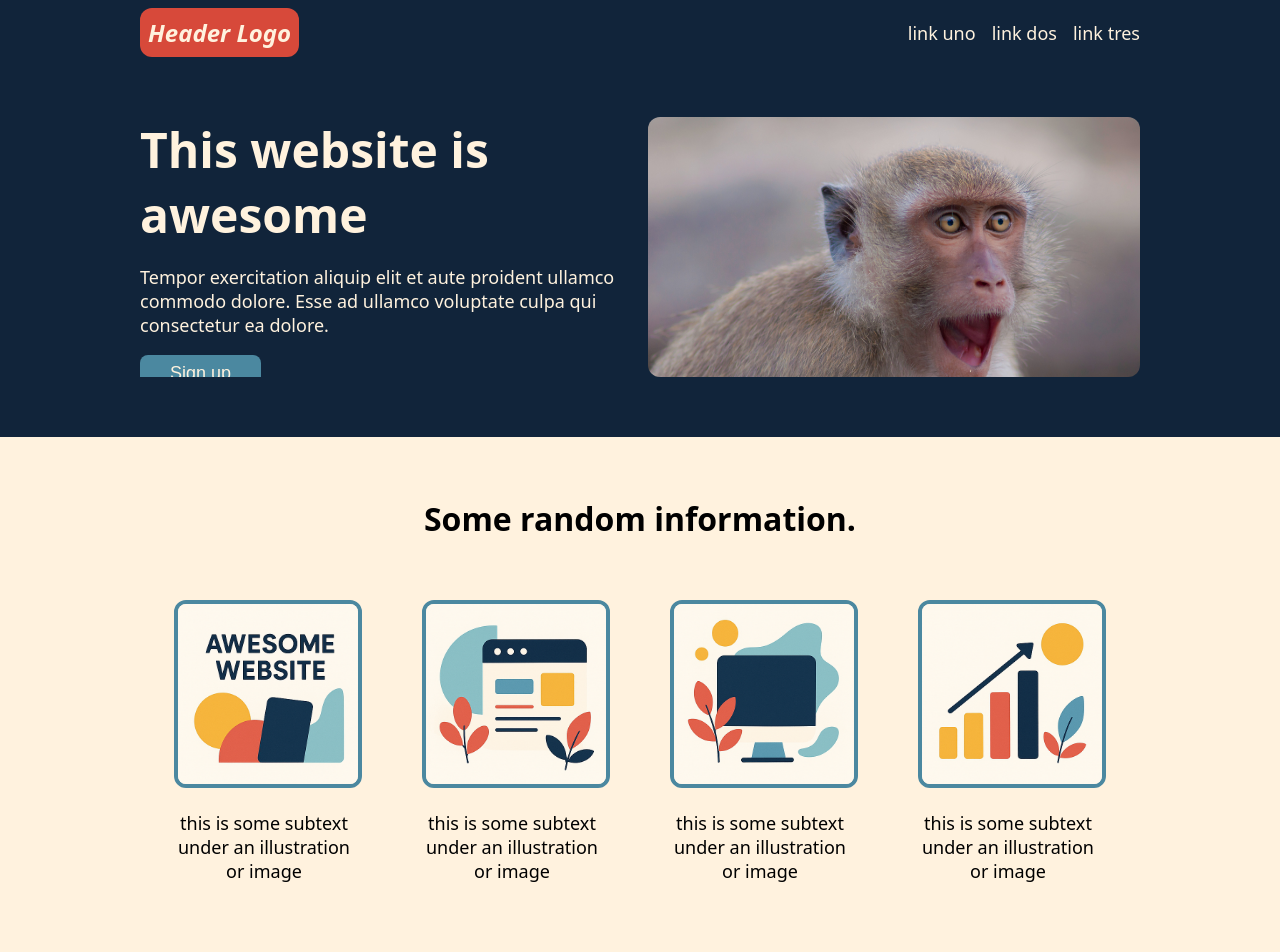
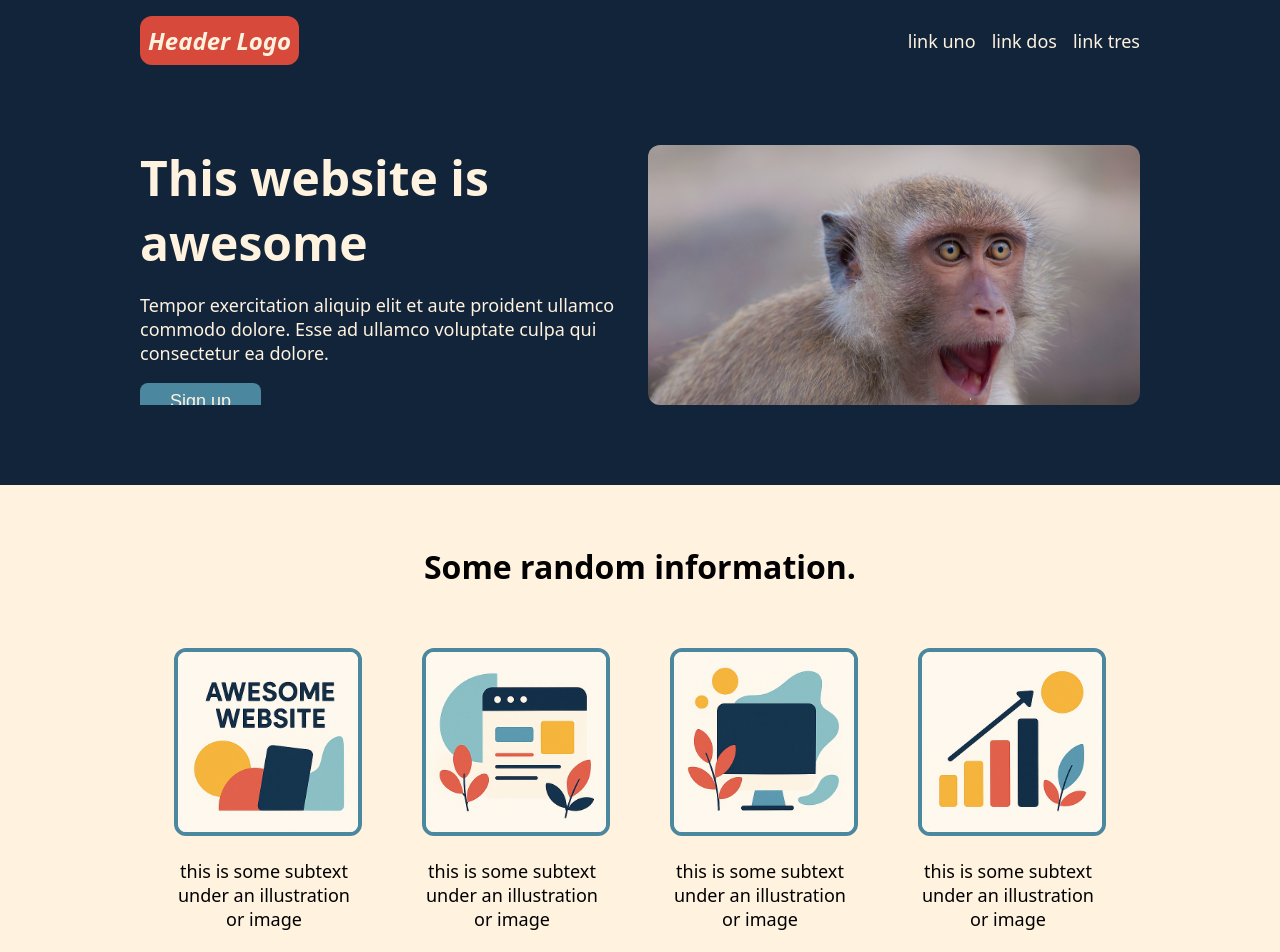
Before and after one commit to girafficCrunch/landing-page, a plain HTML site: page index.html in a window 1280 px wide. Shown: the top 952 px of the page. Drawn offline with Linux system fonts and the light colour scheme.

Commit message:
fix: Header spacing

```diff
--- a/style.css
+++ b/style.css
@@ -79,7 +79,7 @@ body {
     justify-content: space-between;
     color: var(--background-color);
     align-content: center;
-    margin-top: 8px;
+    margin-top: 16px;
 }
 
 .logo {
@@ -102,7 +102,7 @@ body {
         HERO SECTION
    ===================== */
 .section.hero {
-    padding: 60px
+    padding: 80px
 }
 
 .hero .column {
```
